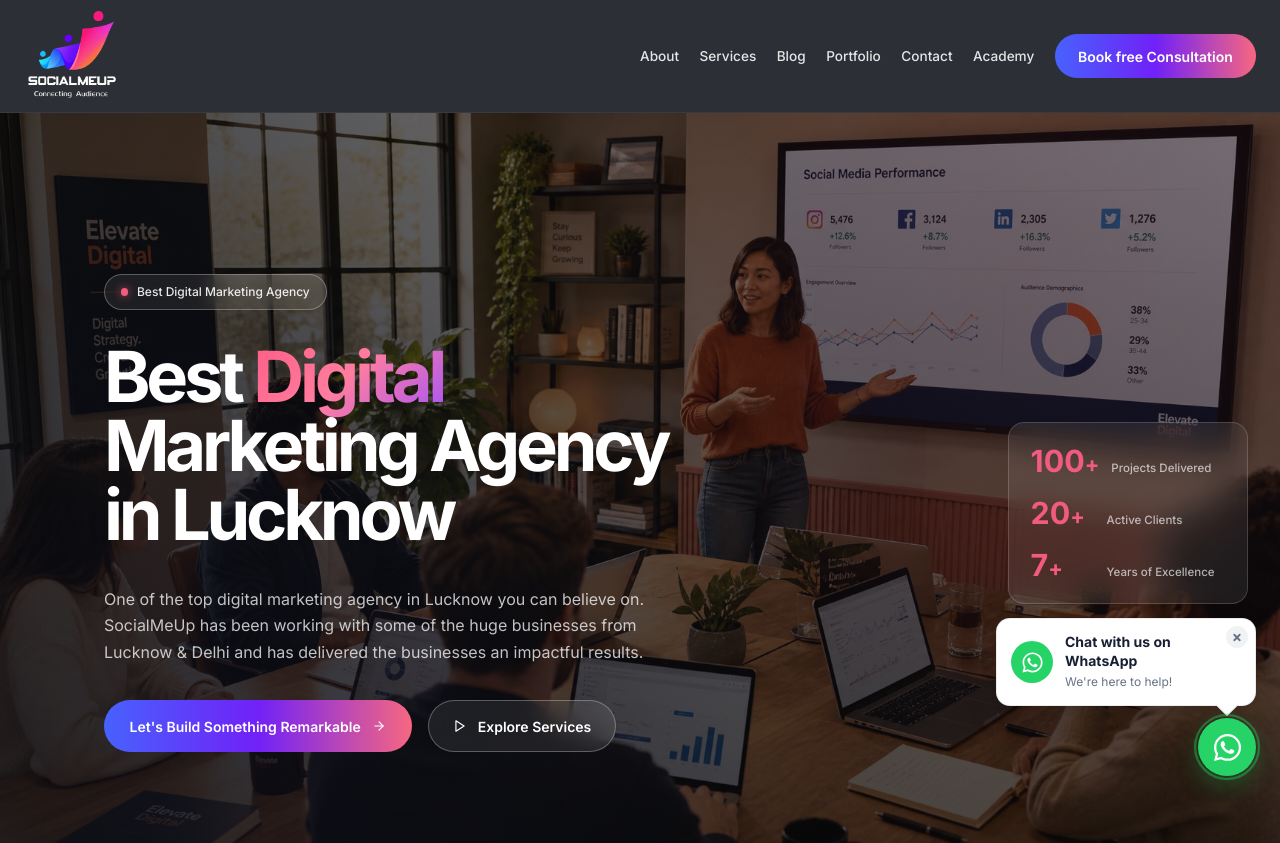
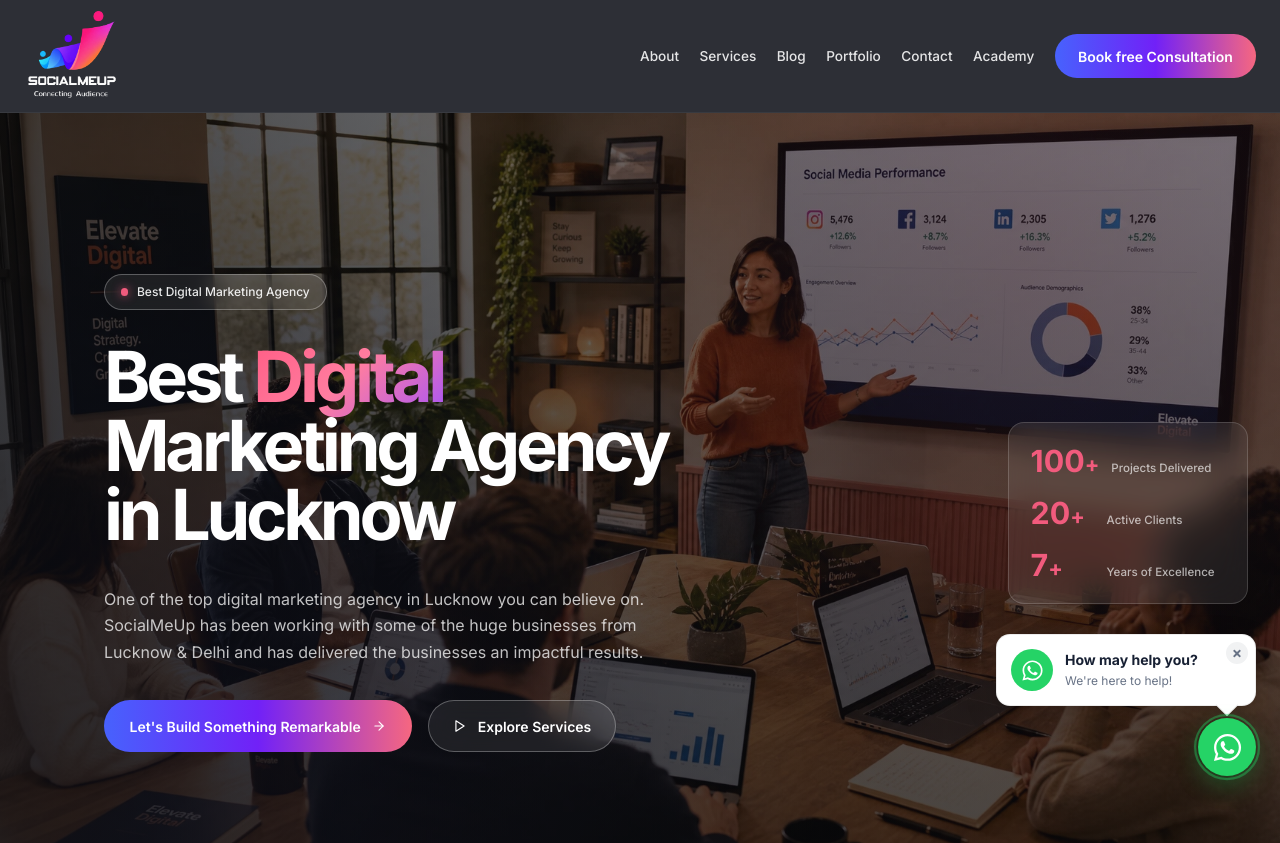
Before and after one commit to socialmeupteam-jpg/SocialMeUp-Agency, a React (Vite) app in the folder SocialMeUp-Agency/: page / in a window 1280 px wide. Shown: the top 843 px of the page. Built offline with nearby package versions, Linux system fonts and the light colour scheme.

Commit message:
popupContent updated

```diff
--- a/SocialMeUp-Agency/src/components/WhatsappFloat/WhatsappFloat.module.css
+++ b/SocialMeUp-Agency/src/components/WhatsappFloat/WhatsappFloat.module.css
@@ -3,12 +3,10 @@
   right: 24px;
   bottom: 24px;
   z-index: 9999;
-
   display: flex;
   flex-direction: column;
   align-items: flex-end;
   gap: 12px;
-
   pointer-events: none;
 }
 
@@ -18,54 +16,40 @@
 
 .popup {
   position: relative;
-
   display: flex;
   align-items: center;
   gap: 12px;
-
   width: 260px;
   padding: 14px 38px 14px 14px;
-
   background: #ffffff;
   border: 1px solid rgba(0, 0, 0, 0.08);
   border-radius: 14px;
-
   box-shadow:
     0 12px 35px rgba(0, 0, 0, 0.12),
     0 3px 10px rgba(0, 0, 0, 0.06);
-
   cursor: pointer;
-
   pointer-events: auto;
-
-  animation: popupEnter 0.35s ease-out;
+  animation: popup-enter 0.35s ease-out;
 }
 
 .popup::after {
   content: "";
-
   position: absolute;
   right: 20px;
   bottom: -8px;
-
   width: 16px;
   height: 16px;
-
   background: #ffffff;
-
   border-right: 1px solid rgba(0, 0, 0, 0.08);
   border-bottom: 1px solid rgba(0, 0, 0, 0.08);
-
   transform: rotate(45deg);
 }
 
 .popup:hover {
   transform: translateY(-2px);
-
   box-shadow:
     0 16px 40px rgba(0, 0, 0, 0.15),
     0 4px 12px rgba(0, 0, 0, 0.07);
-
   transition:
     transform 0.2s ease,
     box-shadow 0.2s ease;
@@ -75,19 +59,14 @@
 
 .popupIcon {
   flex-shrink: 0;
-
   width: 42px;
   height: 42px;
-
   display: flex;
   align-items: center;
   justify-content: center;
-
   border-radius: 50%;
-
   background: #25d366;
   color: #ffffff;
-
   font-size: 23px;
 }
 
@@ -95,13 +74,11 @@
   display: flex;
   flex-direction: column;
   gap: 3px;
-
   min-width: 0;
 }
 
 .popupContent strong {
   color: #172033;
-
   font-size: 14px;
   font-weight: 700;
   line-height: 1.35;
@@ -109,7 +86,6 @@
 
 .popupContent span {
   color: #687386;
-
   font-size: 12px;
   line-height: 1.4;
 }
@@ -120,26 +96,18 @@
   position: absolute;
   top: 7px;
   right: 7px;
-
   width: 22px;
   height: 22px;
-
   display: flex;
   align-items: center;
   justify-content: center;
-
   border: 0;
   border-radius: 50%;
-
   background: rgba(20, 30, 50, 0.06);
   color: #687386;
-
   font-size: 11px;
-
   cursor: pointer;
-
   z-index: 2;
-
   pointer-events: auto;
 }
 
@@ -154,28 +122,20 @@
 
 .floatingButton {
   position: relative;
-
   width: 58px;
   height: 58px;
-
   display: flex;
   align-items: center;
   justify-content: center;
-
   border: none;
   border-radius: 50%;
-
   background: #25d366;
   color: #ffffff;
-
   box-shadow:
     0 10px 25px rgba(37, 211, 102, 0.28),
     0 4px 10px rgba(0, 0, 0, 0.12);
-
   cursor: pointer;
-
   pointer-events: auto;
-
   transition:
     transform 0.25s ease,
     box-shadow 0.25s ease;
@@ -183,7 +143,6 @@
 
 .floatingButton:hover {
   transform: translateY(-4px) scale(1.04);
-
   box-shadow:
     0 14px 32px rgba(37, 211, 102, 0.35),
     0 5px 14px rgba(0, 0, 0, 0.14);
@@ -196,7 +155,6 @@
 .whatsappIcon {
   position: relative;
   z-index: 2;
-
   width: 31px;
   height: 31px;
 }
@@ -208,21 +166,17 @@
 .pulse {
   position: absolute;
   inset: 0;
-
   border-radius: 50%;
-
   border: 2px solid #25d366;
-
   opacity: 0;
-
-  animation: whatsappPulse 2.2s infinite;
+  animation: whatsapp-pulse 2.2s infinite;
 }
 
 /* ================================
    ANIMATIONS
 ================================ */
 
-@keyframes whatsappPulse {
+@keyframes whatsapp-pulse {
   0% {
     transform: scale(1);
     opacity: 0.6;
@@ -239,7 +193,7 @@
   }
 }
 
-@keyframes popupEnter {
+@keyframes popup-enter {
   from {
     opacity: 0;
     transform: translateY(10px) scale(0.96);
@@ -289,16 +243,13 @@
 
   .popup {
     width: min(250px, calc(100vw - 40px));
-
     padding: 12px 36px 12px 12px;
-
     border-radius: 13px;
   }
 
   .popupIcon {
     width: 38px;
     height: 38px;
-
     font-size: 20px;
   }
 
--- a/SocialMeUp-Agency/src/components/WhatsappFloat/WhatsappFloat.tsx
+++ b/SocialMeUp-Agency/src/components/WhatsappFloat/WhatsappFloat.tsx
@@ -1,6 +1,6 @@
 import { useState } from "react";
 import { FaWhatsapp, FaTimes } from "react-icons/fa";
-import styles from "./WhatsAppFloat.module.css";
+import styles from "./WhatsappFloat.module.css";
 
 const WHATSAPP_NUMBER = "918004857390";
 
@@ -28,6 +28,7 @@ function WhatsAppFloat() {
           onClick={openWhatsApp}
           onKeyDown={(event) => {
             if (event.key === "Enter" || event.key === " ") {
+              event.preventDefault();
               openWhatsApp();
             }
           }}
@@ -49,7 +50,7 @@ function WhatsAppFloat() {
           </div>
 
           <div className={styles.popupContent}>
-            <strong>Chat with us on WhatsApp</strong>
+            <strong>How may help you?</strong>
             <span>We're here to help!</span>
           </div>
         </div>
```
